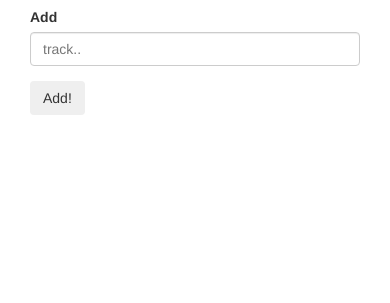
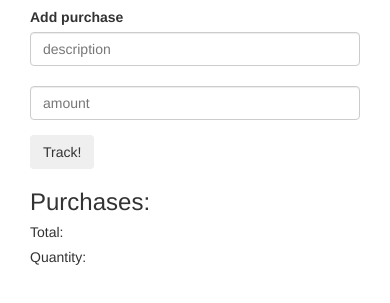
Before and after one commit to codingcat1/expense-tracker, a plain HTML site: page index.html in a window 390 px wide. Shown: the part 63-366 px from the top of the page. Drawn offline with Linux system fonts and the light colour scheme.

Commit message:
Added html to form columns for form and purchases section.

```diff
--- a/index.html
+++ b/index.html
@@ -13,13 +13,21 @@
           <div class = "col-md-6">
             <form id= "category">
               <div class="form-group">
-                <label for="tracker">Add</label>
-                <input id="tracker" type = "text" placeholder = "track.." class="form-control">
+                <label for="description">Add purchase</label>
+                <input id="description" type = "text" placeholder = "description" class="form-control">
+                <br>
+                <input id="amount" type = "text" placeholder = "amount" class = "form-control">
               </div>
-              <button type= "submit" class="btn">Add!</button>
+              <button type= "submit" class="btn">Track!</button>
             </form>
-      </div>
-    </div>
+          </div>
+          <div class = "col-md-6">
+            <h3>Purchases:</h3>
+            <ul class = "purchases">
+            </ul>
+            <h5>Total: <span class="total"></span></h5>
+            <h5>Quantity: <span class="quantity"></span></h5>
+          </div>
     </div>
     </body>
 </html>
```
